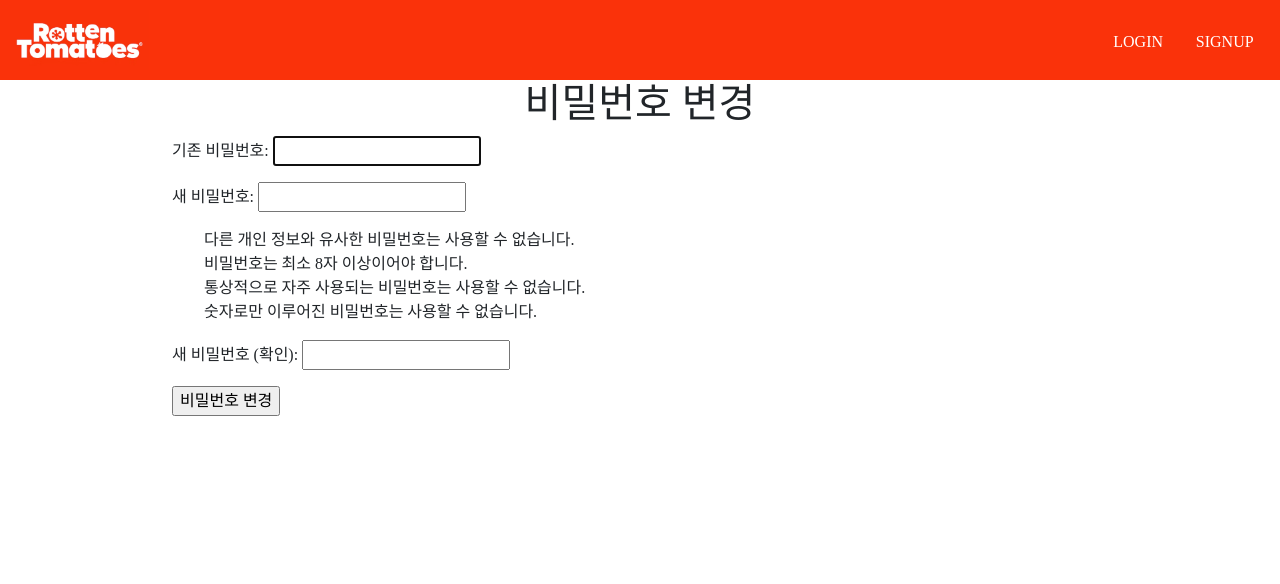
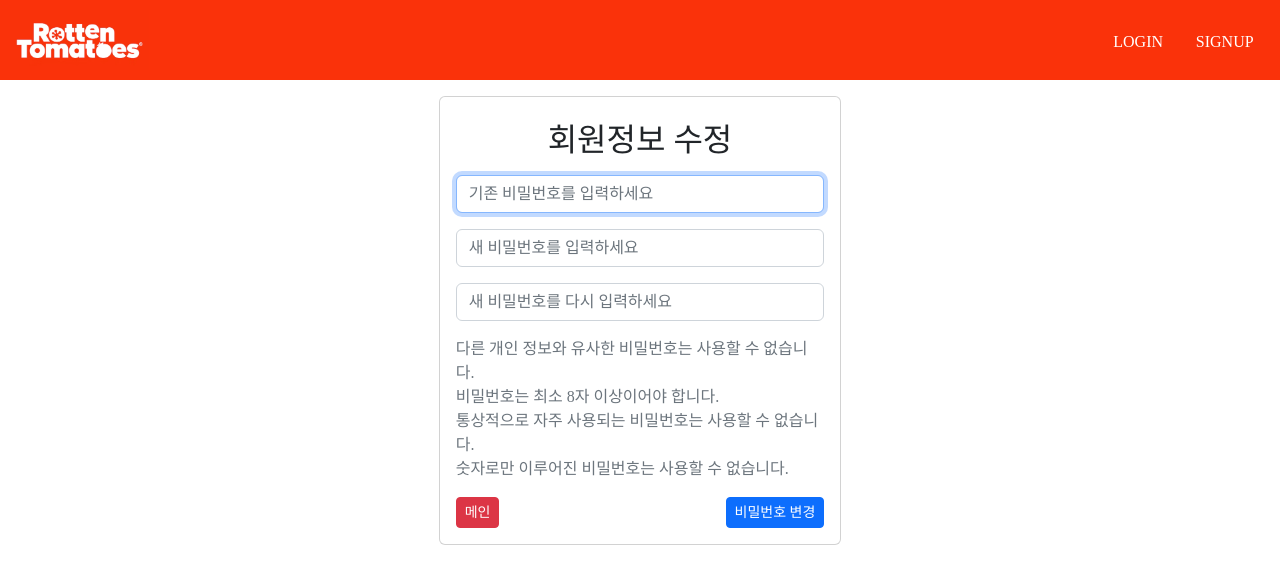
Before and after one commit to rabBit64/movie_review, a Django app: page /accounts/password/ in a window 1280 px wide. Shown: the top 584 px of the page. Run offline with Django 3.2, Linux system fonts and the light colour scheme; the visitor is signed in with stand-in values (Sample User, id 1); some libraries are stand-ins or nearby versions; some web fonts are replaced.

Commit message:
Revise password

```diff
--- a/accounts/templates/accounts/password.html
+++ b/accounts/templates/accounts/password.html
@@ -2,14 +2,67 @@
 {% block title %}비밀번호 변경{% endblock title %}
 {% block style %}{% endblock style %}
 {% block body %}
-<div class="container w-75 m-auto">
-  <h1 class="text-center">비밀번호 변경</h1>
-  <form action="{% url 'accounts:password' %}" method="POST">
-    {% csrf_token %}
-    {% include 'error.html' %}
-    {{ form.as_p }}
-    <input type="submit" value="비밀번호 변경">
-  </form>
+<div class="container m-auto mt-3 col-lg-4 col-sm-6 col-12">
+  <div class="card">
+    <div class="card-body">
+      <h2 class="card-title text-center mt-2">회원정보 수정</h2>
+      <form action="{% url 'accounts:password' %}" method="POST" class="needs-validation mt-3" novalidate>
+        {% csrf_token %}
+        {% include 'error.html' %}
+        <div class="mb-3">
+          {{ form.old_password }}
+          <div class="invalid-feedback">기존 비밀번호를 입력하세요</div>
+        </div>
+        <div class="mb-3">
+          {{ form.new_password1 }}
+          <div class="invalid-feedback">새 비밀번호를 입력하세요</div>
+        </div>
+        <div class="mb-3">
+          {{ form.new_password2 }}
+          <div class="invalid-feedback">새 비밀번호를 다시 입력하세요</div>
+        </div>
+        <p class="text-start text-secondary">
+          다른 개인 정보와 유사한 비밀번호는 사용할 수 없습니다.<br>
+          비밀번호는 최소 8자 이상이어야 합니다.<br>
+          통상적으로 자주 사용되는 비밀번호는 사용할 수 없습니다.<br>
+          숫자로만 이루어진 비밀번호는 사용할 수 없습니다.
+        </p>
+        <div class="d-flex justify-content-between">
+          <a href="{% url 'reviews:index' %}" class="btn btn-sm btn-danger">메인</a>
+          <input type="submit" value="비밀번호 변경" class="btn btn-sm btn-primary">
+        </div>
+      </form>
+    </div>
+  </div>
 </div>
 {% endblock body %}
-{% block script %}{% endblock script %}
+{% block script %}
+(() => {
+  'use strict'
+
+  // Fetch all the forms we want to apply custom Bootstrap validation styles to
+  const forms = document.querySelectorAll('.needs-validation')
+
+  // Loop over them and prevent submission
+  Array.from(forms).forEach(form => {
+    form.addEventListener('submit', event => {
+      if (!form.checkValidity()) {
+        event.preventDefault()
+        event.stopPropagation()
+      }
+
+      form.classList.add('was-validated')
+    }, false)
+  })
+})()
+
+const oldPw = document.getElementById('id_old_password')
+const newPw1 = document.getElementById('id_new_password1')
+const newPw2 = document.getElementById('id_new_password2')
+oldPw.classList.add("form-control")
+newPw1.classList.add("form-control")
+newPw2.classList.add("form-control")
+oldPw.placeholder = '기존 비밀번호를 입력하세요'
+newPw1.placeholder = '새 비밀번호를 입력하세요'
+newPw2.placeholder = '새 비밀번호를 다시 입력하세요'
+{% endblock script %}
```
